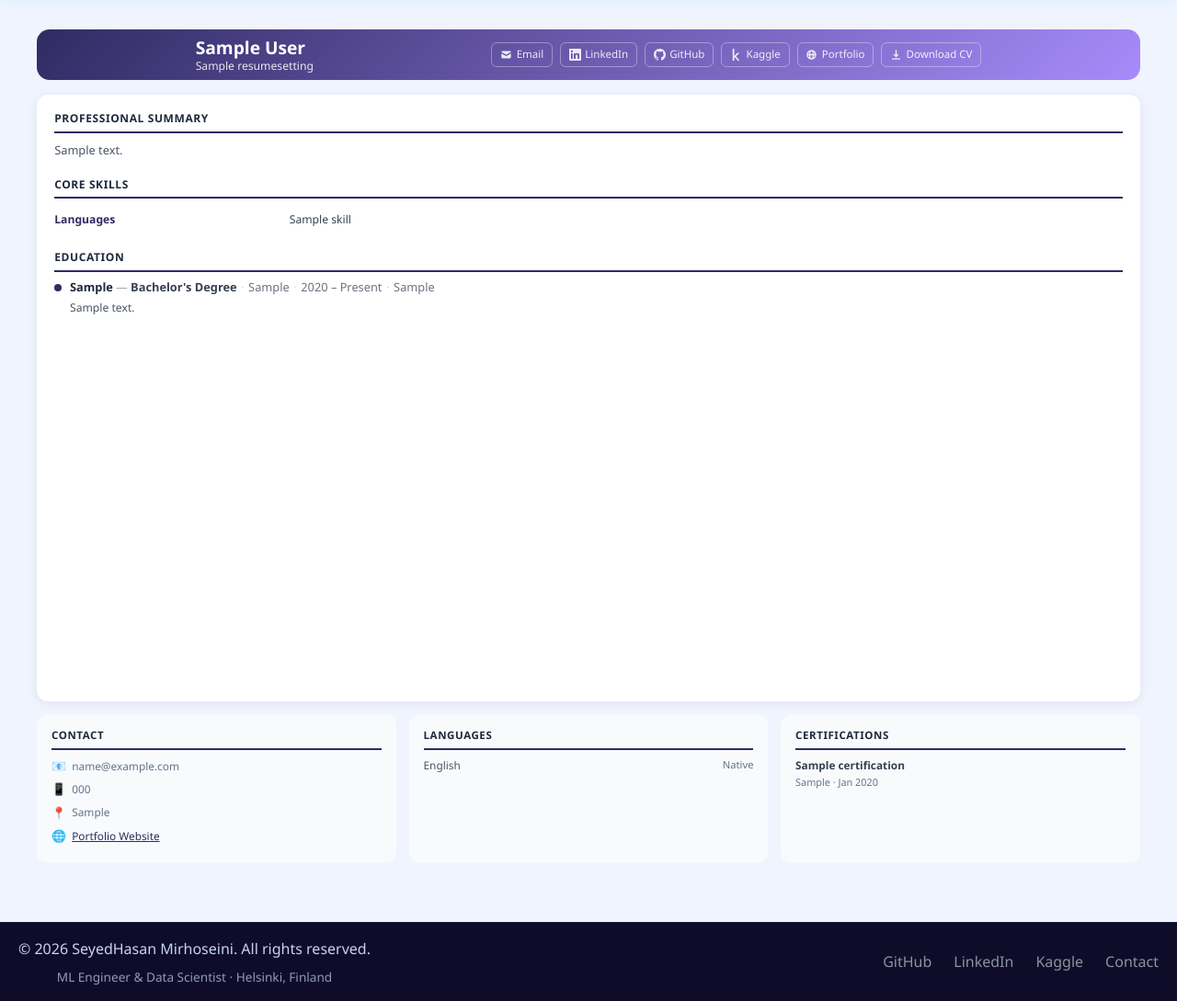
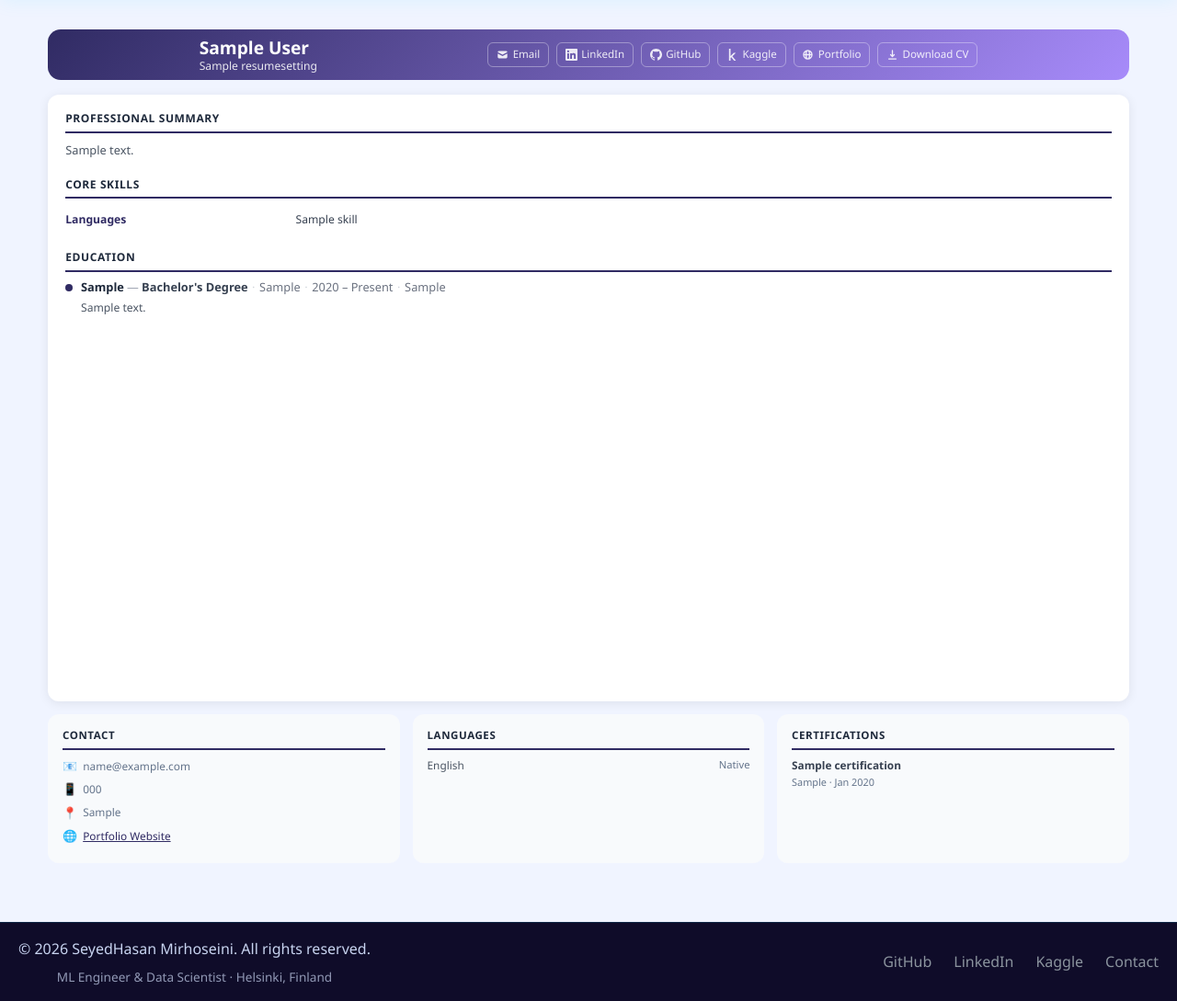
Before and after one commit to seyedhasanmirhoseini1367/PersonalPortfolio, a Django app: page /resume/ in a window 1280 px wide. Shown: the part 51-1140 px from the top of the page at 92% size. Run offline with Django 4.2, Linux system fonts and the light colour scheme; tables that the repository leaves empty hold one stand-in row (values such as "Sample post"); data that the repository does not hold is empty; parts of the project's set-up code (start-up, migrations or seed data) failed here and were passed over.

Commit message:
fix: resume side padding, AI assistant height fits viewport

```diff
--- a/templates/rag_system/chat.html
+++ b/templates/rag_system/chat.html
@@ -12,7 +12,7 @@ main { padding: 0 !important; margin: 0 !important; min-height: unset !important
 /* ── Layout wrapper ──────────────────────────────────────────────────────── */
 .ai-wrapper {
     display: flex;
-    height: calc(100vh - 50px);
+    height: calc(100vh - 60px);
     max-width: 1500px;
     margin: 0 auto;
     overflow: hidden;
--- a/templates/resume/resume_page.html
+++ b/templates/resume/resume_page.html
@@ -200,7 +200,7 @@
 {% endblock %}
 
 {% block content %}
-<div class="container">
+<div class="container" style="padding: 0 2rem;">
 <!-- Hero -->
 <section class="resume-hero">
     <div class="resume-hero-left">
```
